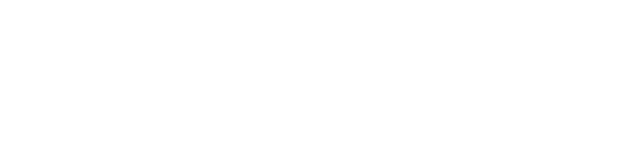
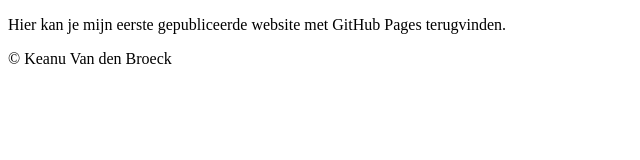
Before and after one commit to KeanuVdB-immalle/KeanuVdB-immalle.github.io, a plain HTML site: page MijnGitWebsite/index.html in a window 1280 px wide. Shown: the whole page, without its empty margins (0-640 px from the left). Drawn offline with Linux system fonts and the light colour scheme.

Commit message:
adding article in index

```diff
--- a/MijnGitWebsite/index.html
+++ b/MijnGitWebsite/index.html
@@ -7,7 +7,13 @@
 </head>
 <body>
     <header>
-        <title>Keanu Van den Broeck</title>
+        <title>Mijn eerste GITWebsite</title>
     </header>
+
+    <article>
+        <p>Hier kan je mijn eerste gepubliceerde website met GitHub Pages terugvinden.</p>
+        <p>&copy; Keanu Van den Broeck</p>
+
+    </article>
 </body>
 </html>
```
